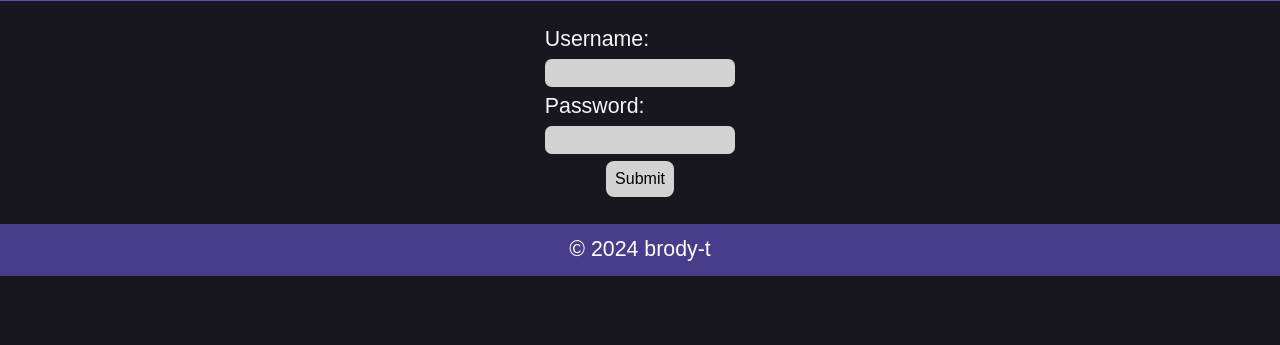
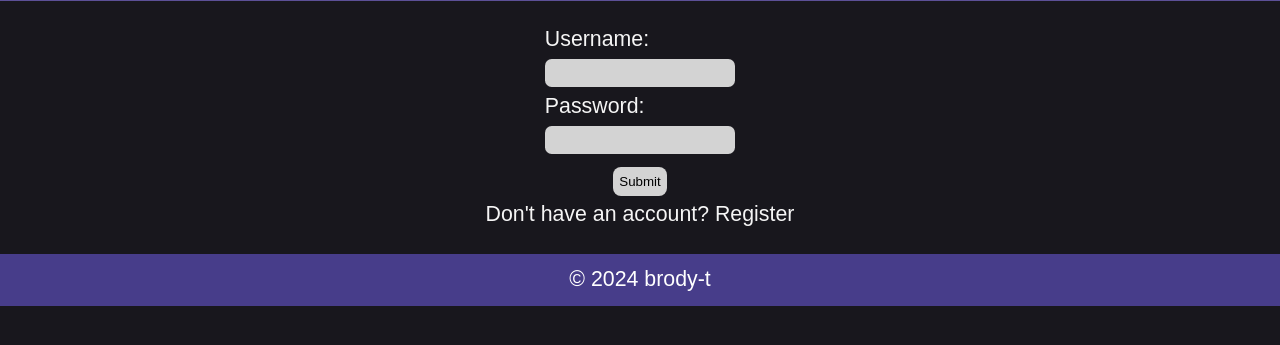
Before and after one commit to brody-tm/screen-spotlight, a Flask app: page /login in a window 1280 px wide. Shown: the part 411-756 px from the top of the page. Run offline with Flask 3, Linux system fonts and the light colour scheme.

Commit message:
Implemented login and session management

```diff
--- a/MovieReviewAppBackend/models.py
+++ b/MovieReviewAppBackend/models.py
@@ -10,9 +10,6 @@ class User(db.Model, UserMixin):
     password_hash = db.Column(db.String(255), nullable=False)
     email = db.Column(db.String(120), unique=True, nullable=False)
     reviews = db.relationship('Review', backref='user', lazy=True)
-
-    def get(self):
-        return self
 
     def set_password(self, password):
         self.password_hash = generate_password_hash(password)
--- a/MovieReviewAppBackend/routes.py
+++ b/MovieReviewAppBackend/routes.py
@@ -1,5 +1,5 @@
 from flask import Blueprint, flash, render_template, request, redirect, url_for, abort
-from flask_login import login_user, login_required
+from flask_login import login_user, login_required, current_user, logout_user
 from .models import User, Movie, Review
 from . import db, login_manager
 
@@ -89,25 +89,34 @@ def login():
     return render_template('login.html')
 
 # Logout
-@main.route('/logout')
+@main.route('/logout', methods=['GET', 'POST'])
+@login_required
 def logout():
-    return render_template('logout.html')
+    if request.method == 'POST':
+        logout_user()
+        flash('You have been logged out.')
+        return redirect(url_for('main.index'))
 
+    return render_template('logout.html', url=request.referrer)
+
+# Callback to reload the user object from the user ID stored in the session
 @login_manager.user_loader
 def load_user(user_id):
-    return User.get(user_id)
+    return User.query.get(int(user_id))
+
 
 
 # ---------------------------- Movie review routes ----------------------------------
 
 # Browse movies
 @main.route('/movies')
-# @login_required TODO: Does not work yet
+@login_required
 def movies():
     return render_template('movies.html', Movies=Movie.query.all())
 
 # Page for a specific movie
 @main.route('/movie/<movie_id>')
+@login_required
 def movie(movie_id):
     selected_movie = Movie.query.get(movie_id)
     reviews = Review.query.filter_by(movie_id=movie_id).order_by(Review.id.desc()).all()
@@ -116,13 +125,18 @@ def movie(movie_id):
 
 # Create review
 @main.route('/movie/<movie_id>/write-review', methods=['POST', 'GET'])
+@login_required
 def write_review(movie_id):
     if request.method == 'POST':
         title = request.form['title']
         content = request.form['content']
         rating = request.form['rating']
 
-        new_review = Review(review_title=title, review_content=content, rating=rating, user_id=1, movie_id=movie_id)
+        new_review = Review(review_title=title,
+                            review_content=content,
+                            rating=rating,
+                            user_id=current_user.id,
+                            movie_id=movie_id)
 
         db.session.add(new_review)
 
@@ -133,6 +147,7 @@ def write_review(movie_id):
 
 # Delete review TODO: Revise this
 @main.route('/movie/<movie_id>/delete-review/<review_id>', methods=['POST', 'GET'])
+@login_required
 def delete_review(movie_id, review_id):
     if request.method == 'POST':
         # POST request deletes the review
@@ -143,3 +158,13 @@ def delete_review(movie_id, review_id):
 
     # GET request to this route returns the 'delete review' page
     return render_template('delete-review.html', movie_id=movie_id, review_id=review_id)
+
+
+
+# ------------ Error Handlers ----------
+
+# 401
+@main.errorhandler(401)
+def unauthorized(e):
+    flash("Unauthorized access!")
+    return redirect(request.referrer)
--- a/MovieReviewAppBackend/static/main.css
+++ b/MovieReviewAppBackend/static/main.css
@@ -47,11 +47,11 @@ footer a {
 }
 
 button {
-    padding: 7pt;
+    padding: 5pt;
     background-color: lightgrey;
     border: none;
     border-radius: 6pt;
-    font-size: 12pt;
+    font-size: 10pt;
     transition: .5s;
 }
 
@@ -125,7 +125,6 @@ button:hover {
     display: flex;
     justify-content: space-evenly;
     margin-bottom: 20px;
-    width: 60%;
 }
 
 .movie-cover {
@@ -185,7 +184,7 @@ button:hover {
 }
 
 .flashes {
-    background-color: white;
+    background-color: inherit;
     color: red;
     margin: 0;
     padding-top: 10pt;
@@ -242,12 +241,12 @@ button:hover {
     margin-bottom: 5pt;
 }
 
+#signup-prompt {
+    color: whitesmoke;
+}
+
 @media screen and (max-width: 767px) {
     .movie-card-container {
         grid-template-columns: 1fr;
     }
-
-    .movie-description-container {
-        width: 100%;
-    }
 }
--- a/MovieReviewAppBackend/templates/login.html
+++ b/MovieReviewAppBackend/templates/login.html
@@ -14,11 +14,13 @@
             <input type="password" id="password" class="input-box" name="password"><br>
 
             <div class="centered">
-                <button type="submit">Submit</button>
+                <button type="submit" style="margin-top: 5pt; margin-bottom: 5pt">
+                    Submit
+                </button>
             </div>
-
-            {# If valid login, redirect to movies page #}
         </form>
     </div>
-
+    <div id="signup-prompt" class="centered">
+        <span>Don't have an account? <a href="{{ url_for('main.register') }}">Register</a></span>
+    </div>
 {% endblock %}
--- a/MovieReviewAppBackend/templates/logout.html
+++ b/MovieReviewAppBackend/templates/logout.html
@@ -6,13 +6,13 @@
 
 {% block content %}
     <div id="yes-no-container">
-        {# If choose no, redirect main movie page #}
-        <form class="no" action="/movies">
+        {# If choose no, redirect to main movie page #}
+        <form class="no" action={{ url }}>
             <button type="submit">No</button>
         </form>
 
         {# If choose yes, request to login page #}
-        <form class="yes" action="/login">
+        <form class="yes"  method="post" action="/logout">
             <button type="submit">Yes</button>
         </form>
     </div>
--- a/MovieReviewAppBackend/templates/write-review.html
+++ b/MovieReviewAppBackend/templates/write-review.html
@@ -15,7 +15,11 @@
              <label for="review-rating" class="input-label">Rating (between 1 and 5):</label>
              <input type="range" id="review-rating" name="rating" min="1" max="5">
 
-            <button type="submit">Submit</button>
+            <div class="centered">
+                <button type="submit" style="width: min-content; margin-top: 5pt">
+                    Submit
+                </button>
+            </div>
         </form>
     </div>
 {% endblock %}
```
Also changed, not shown: MovieReviewAppBackend/templates/register.html (+7 -2 lines).
